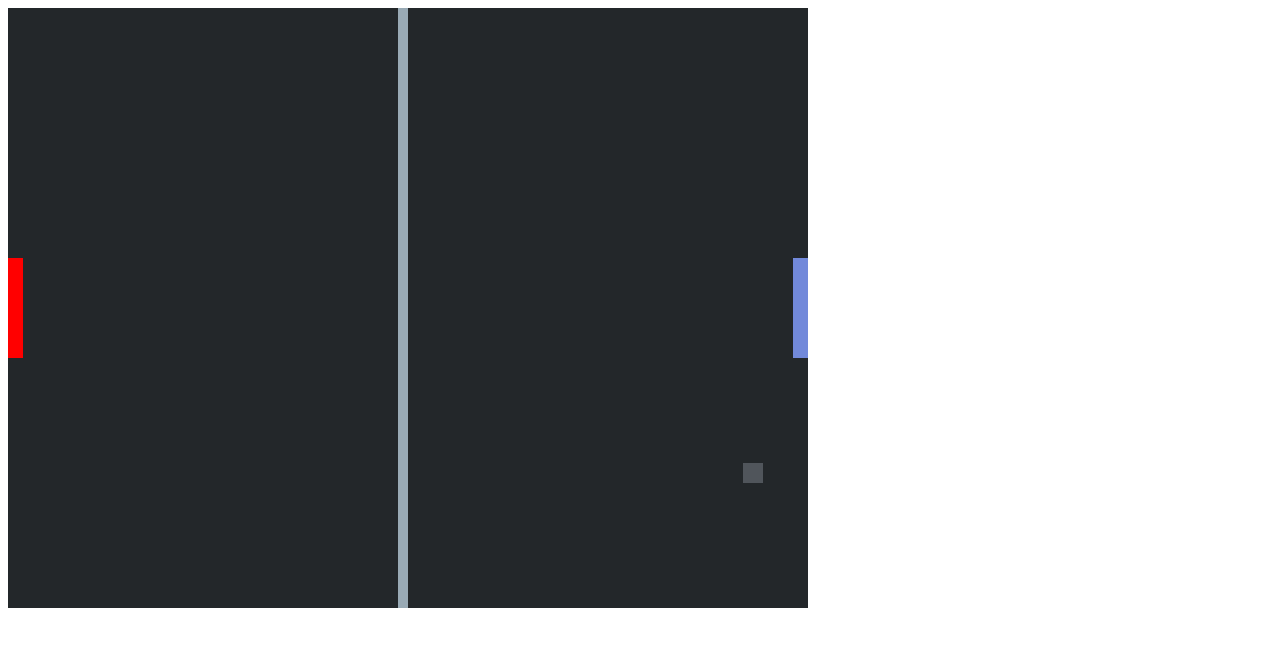
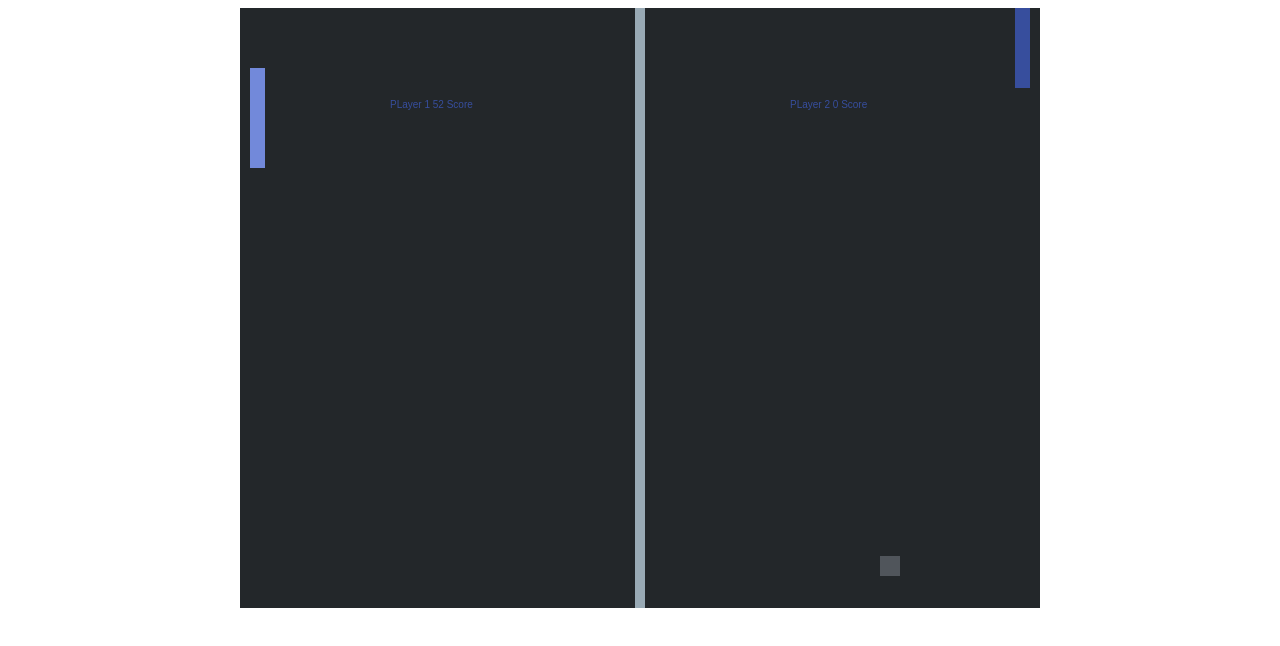
Before and after one commit to otleda/game-Pong, a plain HTML site: page index.html in a window 1280 px wide. Drawn offline with Linux system fonts and the light colour scheme.

Commit message:
Refatorando o codigo

```diff
--- /dev/null
+++ b/css/style.css
@@ -0,0 +1,5 @@
+body {
+    display: flex;
+    justify-content: center;
+    align-items: center;
+}
--- a/index.html
+++ b/index.html
@@ -4,10 +4,11 @@
     <meta charset="UTF-8">
     <meta http-equiv="X-UA-Compatible" content="IE=edge">
     <meta name="viewport" content="width=device-width, initial-scale=1.0">
+    <link rel="stylesheet" href="/css/style.css">
     <title>Pong</title>
 </head>
 <body>
-    <canvas id="canvas" width="800" height="600"></canvas>
+    <canvas id="canvas" class="canvas" width="800" height="600"></canvas>
 
     <script src="js/script.js"></script>
 </body>
--- a/js/script.js
+++ b/js/script.js
@@ -1,58 +1,96 @@
 window.onload = function() {
+    // Executa repetidamente a cada 30 quadros por segundos
     setInterval(execute, 1000 / 30);
 }
 
 let positionBallX = positionBallY = 0;
-let speedBallX = speedBallY = 5;
+let speedBallX = speedBallY = 10;
+let positionPlayer1 = positionPlayer2 = 60;
+let scorePlayer1 = scorePlayer2 = 0;
+
+let leafDrawing = document.getElementById('canvas');
+let drawingArea = leafDrawing.getContext('2d');
+
+let reightArea = 600;
+let widthArea = 800;
+let widthRede = 10;
+let diameterBall = 20;
+let widhtRacket = 15;
+let reightRacket = 100;
+let effectRacket = .3;
+
+
+// Mover to Players
+leafDrawing.addEventListener('mousemove', (event) => {
+    positionPlayer1 = event.clientY - reightRacket / 2;
+
+});
 
 function execute() {
-    let leafDrawing = document.getElementById('canvas');
-    let drawingArea = leafDrawing.getContext('2d');
 
-    let widthArea = 800;
-    let reightArea = 600;
-    let widthRede = 10;
-    let widthBall = 20;
-    let widthPlayer = 15;
-    let heightPlayer = 100;
-
+    // Table
     drawingArea.fillStyle = '#23272a';
     drawingArea.fillRect(0, 0, widthArea, reightArea);
 
-    //rede
+    // Grid
     drawingArea.fillStyle = '#99aab5';
-    let rede = drawingArea.fillRect(widthArea/2 - widthRede, 0, widthRede, reightArea);
+    drawingArea.fillRect(widthArea / 2 - widthRede / 2, 0, widthRede, reightArea);
 
-    //jogador 01
-    drawingArea.fillStyle = '#7289da';
-    let leftPlayer = drawingArea.fillRect(widthArea - widthPlayer, 250, widthPlayer, 100);
-
-    //jogador 02
-    drawingArea.fillStyle = 'red';
-    let rightPlayer = drawingArea.fillRect(0, reightArea/2 - heightPlayer/2 , widthPlayer, 100);
-
-    //ball
+    // Ball
     drawingArea.fillStyle = '#50555b';
-    drawingArea.fillRect(positionBallX - widthBall/2 , positionBallY - widthBall/2 , widthBall, widthBall);
+    drawingArea.fillRect(positionBallX - diameterBall/2 , positionBallY - diameterBall/2 , diameterBall, diameterBall);
 
     positionBallY = positionBallY + speedBallY;
     positionBallX = positionBallX + speedBallX;
 
-    //Eixo Y superior
+    // Player Racket 01
+    drawingArea.fillStyle = '#7289da';
+    // drawingArea.fillRect(10, positionPlayer1 / 2 - reightRacket / 2, widhtRacket, reightRacket);
+    drawingArea.fillRect(10, positionPlayer1 , widhtRacket, reightRacket);
+
+    // Player Racket 02
+    drawingArea.fillStyle = '#374e9d';
+    drawingArea.fillRect((widthArea - widhtRacket) - 10, positionPlayer2 / 2 - reightRacket / 2 , widhtRacket, reightRacket);
+
+    // Score
+    drawingArea.fillText("PLayer 1 " +scorePlayer1+ " Score", (widthArea/2) - 250, 100);
+    drawingArea.fillText("PLayer 2 " +scorePlayer2+ " Score", widthArea - 250, 100);
+
+
+    // (Superior) Invertendo a posicao Y da ball caso toque na lateral do campo
+    if (positionBallY > reightArea && speedBallY > 0) {
+        speedBallY = - speedBallY;
+    }
+    // (Inferior) Invertendo a posicao Y da ball caso toque na lateral do campo
     if (positionBallY < 0 && speedBallY < 0 ) {
-        speedBallY = -speedBallY;
-    }
-    //Eixo Y inferior
-    if (positionBallY > reightArea && speedBallY > 0) {
-        speedBallY = -speedBallY;
+        speedBallY = - speedBallY;
     }
 
-    //Eixo X superior
-    if (positionBallX < 0 && speedBallX < 0 ) {
-        speedBallX = -speedBallX;
+    // Verificando se o Player2 fez ponto
+    if (positionBallX < 0) {
+        if (positionBallY > positionPlayer1 && positionBallY < positionPlayer1 + reightRacket) {
+            speedBallX = - speedBallX;
+
+            let diferenceY = positionBallY - (positionPlayer1 + reightRacket /2);
+            speedBallY = diferenceY * effectRacket;
+        }else {
+            scorePlayer2 ++;
+
+            positionBallX = widthArea / 2;
+            positionBallY = reigthArea / 2;
+
+        }
     }
-    //Eixo X inferior
-    if(positionBallX > widthArea && speedBallX > 0) {
-        speedBallX = -speedBallX;
-    }
+
+    // Verificando se o Player1 fez ponto
+     if(positionBallX > widthArea) {
+        if(positionBallY > positionPlayer2 && positionBallY < positionPlayer2 + reightRacket) {
+            speedBallX = -speedBallX;
+
+            let diferenceY = positionBallY - (positionPlayer2 + reightRacket /2);
+            speedBallY = diferenceY * effectRacket;
+        }else {
+            scorePlayer1 ++;
+        }
+     }
 }
```
Also changed, not shown: 2 other files.
